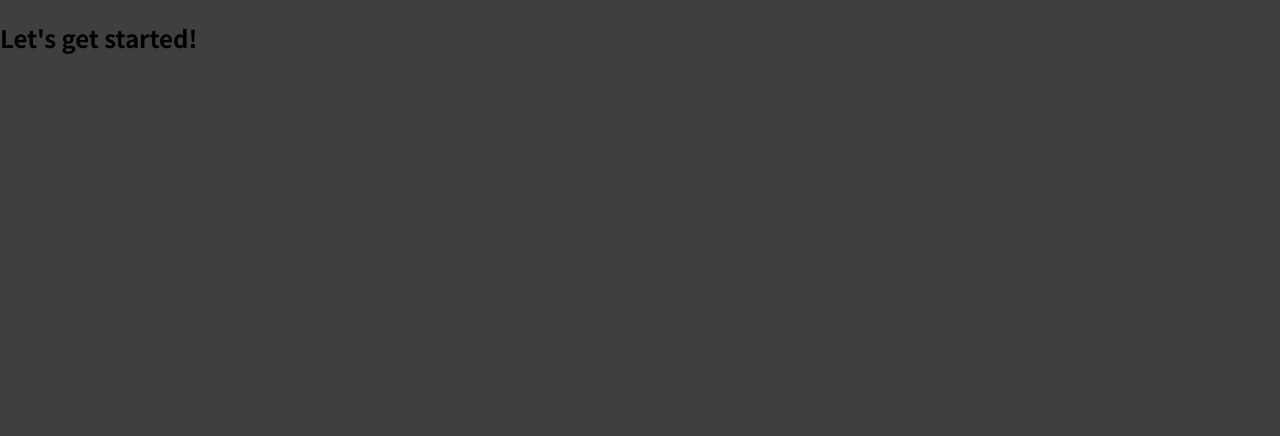
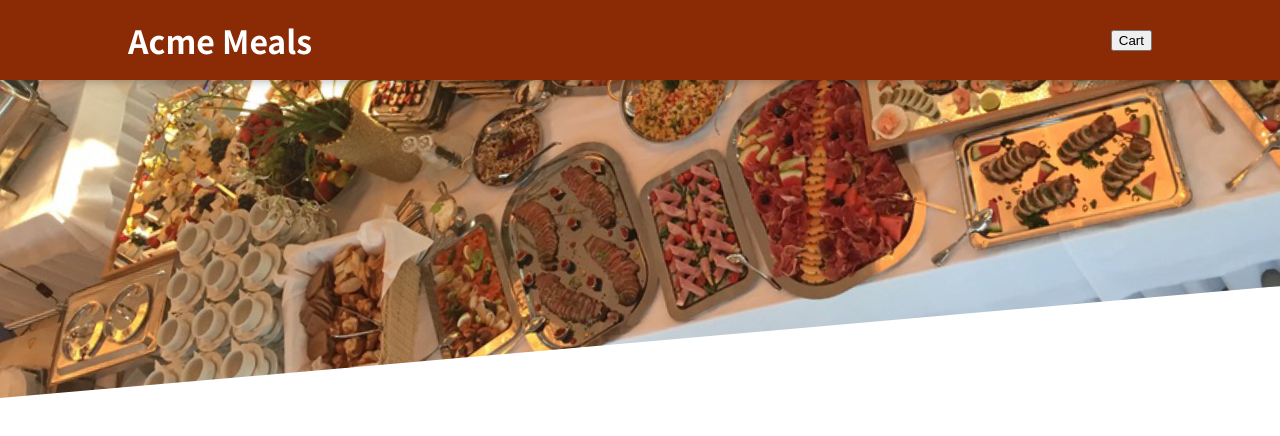
Before and after one commit to 09eric09/food-order-app, a React (Create React App) app: page / in a window 1280 px wide. Shown: the top 436 px of the page. Built offline with nearby package versions, Linux system fonts and the light colour scheme.

Commit message:
[133] created the Header component

```diff
--- a/src/App.js
+++ b/src/App.js
@@ -1,8 +1,12 @@
+import React from 'react';
+import Header
+ from './components/Layout/Header';
+
 function App() {
   return (
-    <div>
-      <h2>Let's get started!</h2>
-    </div>
+    <>
+    <Header/>
+    </>
   );
 }
 
--- /dev/null
+++ b/src/components/Layout/Header.js
@@ -0,0 +1,19 @@
+import React from 'react';
+import classes from './Header.module.css';
+import mealsImage from '../../assets/meals.jpg';
+
+const Header = (props) => {
+  return (
+    <>
+    <header className={classes.header}>
+        <h1>Acme Meals</h1>
+        <button>Cart</button>
+    </header>
+    <div className={classes['main-image']}>
+        <img src={mealsImage} alt="meals image"/>
+    </div>
+    </>
+  )
+}
+
+export default Header;
--- /dev/null
+++ b/src/components/Layout/Header.module.css
@@ -0,0 +1,29 @@
+.header {
+    position: fixed;
+    top: 0;
+    left: 0;
+    width: 100%;
+    height: 5rem;
+    background-color: #8a2b06;
+    color: white;
+    display: flex;
+    justify-content: space-between;
+    align-items: center;
+    padding: 0 10%;
+    box-shadow: 0 2px 8px rgba(0, 0, 0, 0.25);
+    z-index: 10;
+  }
+
+  .main-image {
+    width: 100%;
+    height: 25rem;
+    z-index: 0;
+    overflow: hidden;
+  }
+
+  .main-image img {
+    width: 110%;
+    height: 100%;
+    object-fit: cover;
+    transform: rotateZ(-5deg) translateY(-4rem) translateX(-1rem);
+  }
--- a/src/index.css
+++ b/src/index.css
@@ -10,5 +10,4 @@
 
 body {
   margin: 0;
-  background-color: #3f3f3f;
 }
```
Also changed, not shown: src/assets/meals.jpg (added), 1 other file (tests, documents, lock files or other folders).
